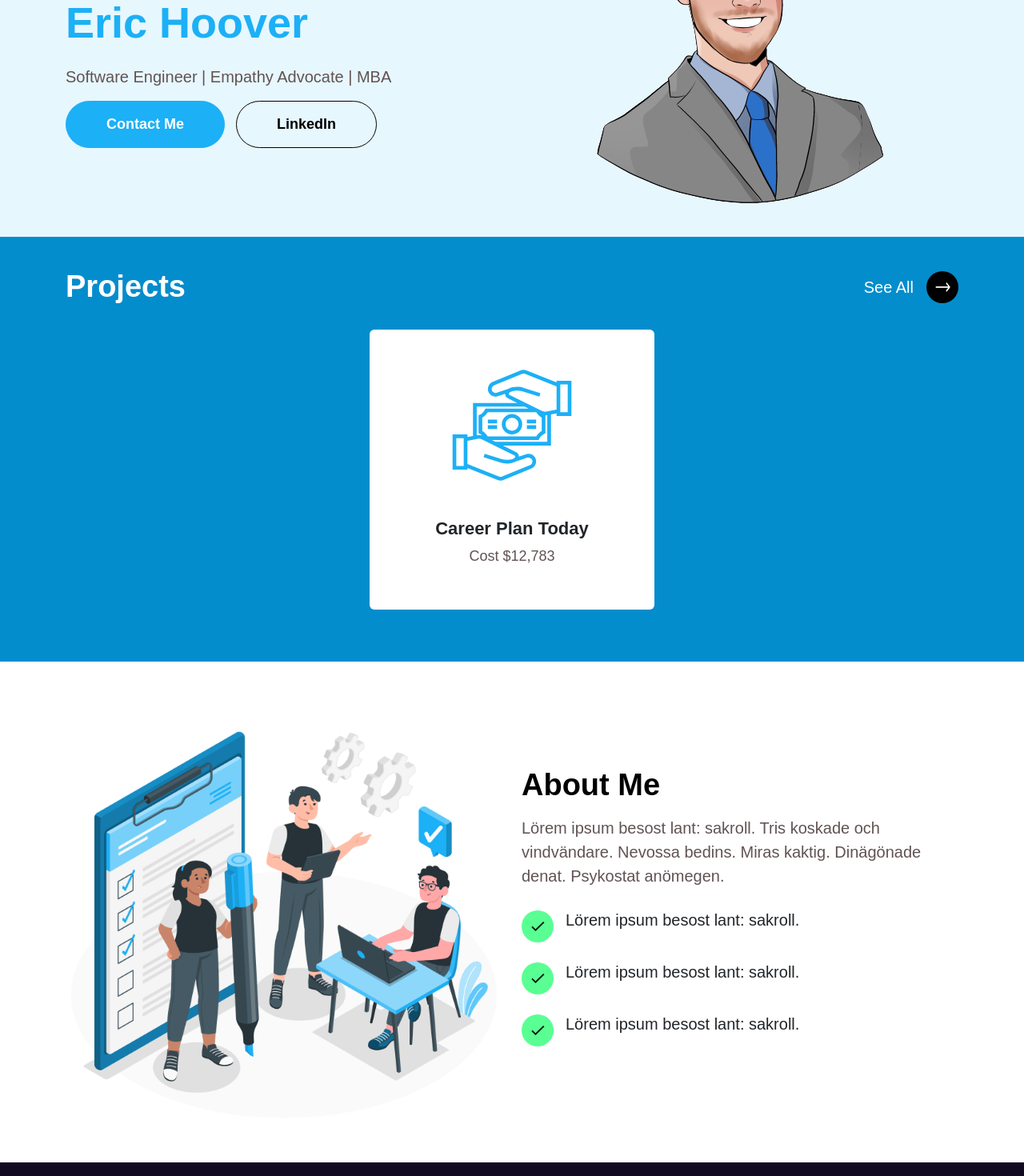
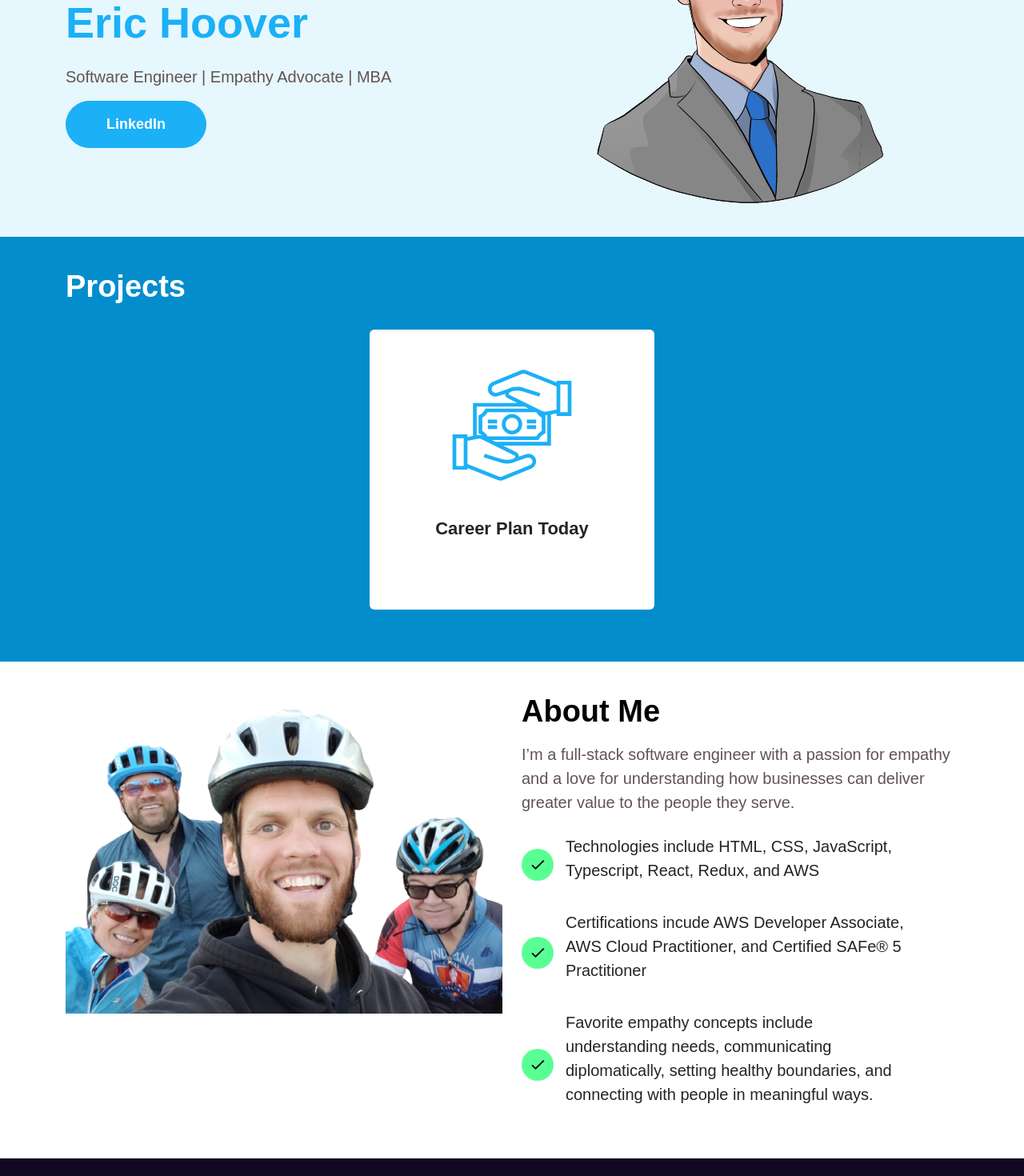
Before and after one commit to ehoover3/Portfolio, a React (Create React App) app: page / in a window 1280 px wide. Shown: the part 180-1650 px from the top of the page at 80% size. Built offline with nearby package versions, Linux system fonts and the light colour scheme.

Commit message:
updated links

```diff
--- a/src/components/Projects-box.tsx
+++ b/src/components/Projects-box.tsx
@@ -4,7 +4,7 @@ import Card from "react-bootstrap/Card";
 function ProjectsBox(props: any) {
   return (
     <Col className='college-box' lg={4} sm={6}>
-      <a href='#' style={{ textDecoration: "none" }}>
+      <a href={props.href} style={{ textDecoration: "none" }}>
         <Card className='text-center'>
           <div className='m-auto colleges-card-img'>
             <Card.Img variant='top' src={props.img} className='colleges-img' />
--- a/src/components/Projects.tsx
+++ b/src/components/Projects.tsx
@@ -13,22 +13,9 @@ function Projects() {
       <Container>
         <div className='heading dark-heading'>
           <Heading title='Projects' />
-          <div className='heading-link'>
-            <a href='#'>
-              See All
-              <div className='ms-3 arrow'>
-                <svg width='21' height='12' viewBox='0 0 31 20' fill='none' xmlns='http://www.w3.org/2000/svg'>
-                  <path
-                    d='M1.67084 11.1562H26.7472L22.5932 16.4395C22.1297 17.0291 22.1279 17.9872 22.5892 18.5796C23.0505 19.172 23.8003 19.1742 24.2638 18.5847L30.4509 10.7156C30.4513 10.7151 30.4516 10.7146 30.4519 10.7141C30.9143 10.1246 30.9157 9.16331 30.4521 8.57176C30.4516 8.57131 30.4513 8.57078 30.451 8.57033L24.2639 0.701178C23.8005 0.111748 23.0507 0.113792 22.5893 0.706324C22.128 1.2987 22.1298 2.25685 22.5933 2.84643L26.7472 8.12965H1.67084C1.01687 8.12965 0.486755 8.80716 0.486755 9.64295C0.486755 10.4787 1.01687 11.1562 1.67084 11.1562Z'
-                    fill='white'
-                  />
-                </svg>
-              </div>
-            </a>
-          </div>
         </div>
         <Row className='justify-content-center'>
-          <ProjectsBox img={img1svg} title='Career Plan Today' cost='Cost $12,783' />
+          <ProjectsBox img={img1svg} href={"https://www.careerplantoday.com/"} title='Career Plan Today' />
           {/* <ProjectsBox img={img2} title='Therapy AI' cost='Cost $12,783' /> */}
           {/* <ProjectsBox img={img3} title='University of Notre Dame' cost='Cost $12,783' /> */}
         </Row>
--- a/src/components/about-us.tsx
+++ b/src/components/about-us.tsx
@@ -6,20 +6,23 @@ import img1 from "../assets/img-9.png";
 import ListGroup from "react-bootstrap/ListGroup";
 import Heading from "./heading";
 
+import img from "../assets/img.png";
+
 function AboutUs() {
   return (
     <div className='about-us'>
       <Container>
         <Row className='flex-lg-row flex-column'>
           <Col>
-            <Image src={img1} />
+            <Image src={img} />
           </Col>
           <Col className='about-us-content'>
             <div className='mb-3'>
               <Heading title='About Me' />
             </div>
             <p className='sub-heading'>
-              Lörem ipsum besost lant: sakroll. Tris koskade och vindvändare. Nevossa bedins. Miras kaktig. Dinägönade denat. Psykostat anömegen.{" "}
+              I’m a full-stack software engineer with a passion for empathy and a love for understanding how businesses can deliver greater value to
+              the people they serve.
             </p>
             <ListGroup>
               <ListGroup.Item className='d-flex align-items-center'>
@@ -31,7 +34,7 @@ function AboutUs() {
                     />
                   </svg>
                 </div>
-                <p>Lörem ipsum besost lant: sakroll.</p>
+                <p>Technologies include HTML, CSS, JavaScript, Typescript, React, Redux, and AWS</p>
               </ListGroup.Item>
               <ListGroup.Item className='d-flex align-items-center'>
                 <div className='check'>
@@ -42,7 +45,7 @@ function AboutUs() {
                     />
                   </svg>
                 </div>
-                <p>Lörem ipsum besost lant: sakroll.</p>
+                <p>Certifications incude AWS Developer Associate, AWS Cloud Practitioner, and Certified SAFe® 5 Practitioner</p>
               </ListGroup.Item>
               <ListGroup.Item className='d-flex align-items-center'>
                 <div className='check'>
@@ -53,7 +56,10 @@ function AboutUs() {
                     />
                   </svg>
                 </div>
-                <p>Lörem ipsum besost lant: sakroll.</p>
+                <p>
+                  Favorite empathy concepts include understanding needs, communicating diplomatically, setting healthy boundaries, and connecting with
+                  people in meaningful ways.
+                </p>
               </ListGroup.Item>
             </ListGroup>
           </Col>
--- a/src/components/hero.tsx
+++ b/src/components/hero.tsx
@@ -19,12 +19,14 @@ function Hero() {
             <p className='sub-heading'>Software Engineer | Empathy Advocate | MBA</p>
             <div className=''>
               <div className='' style={{ display: "inline-block" }}>
-                <Button className='custom-btn'>Contact Me</Button>
+                <Button href={"https://www.linkedin.com/in/hoov/"} className='custom-btn'>
+                  LinkedIn
+                </Button>
               </div>
 
-              <div className='btn-transparent' style={{ display: "inline-block" }}>
+              {/* <div className='btn-transparent' style={{ display: "inline-block" }}>
                 <Button className='custom-btn'>LinkedIn</Button>
-              </div>
+              </div> */}
             </div>
           </Col>
           <Col>
```
Also changed, not shown: src/assets/img.png (added).
